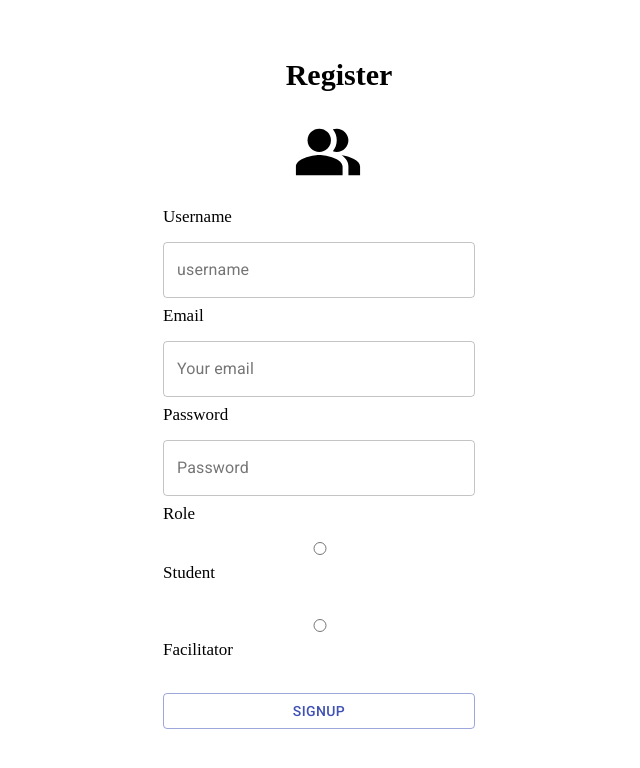
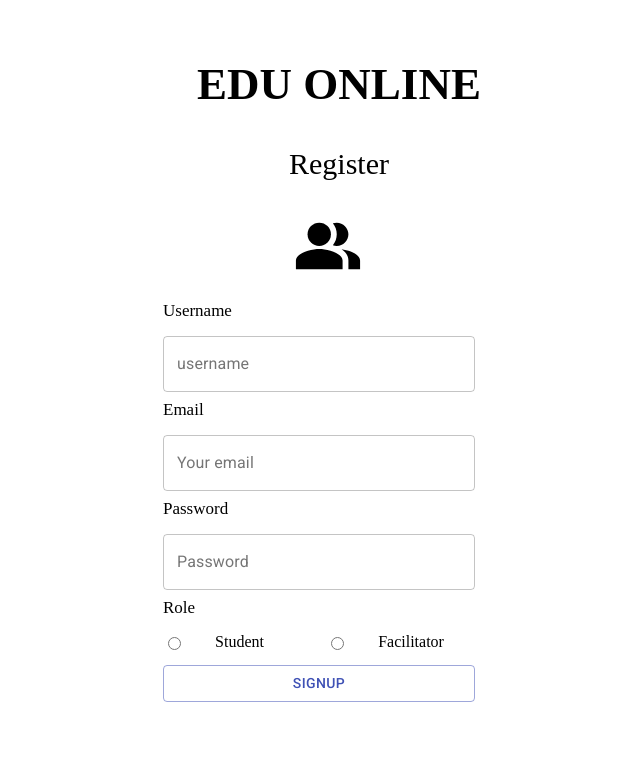
Before and after one commit to outboxafrica/Operators, a React (Create React App) app: page /register in a window 1280 px wide. Shown: the top 768 px of the page, without its empty margins (321-961 px from the left). Built offline with nearby package versions, Linux system fonts and the light colour scheme; no server answers.

Commit message:
Updated the sign in page

```diff
--- a/src/Pages/Register/Register.css
+++ b/src/Pages/Register/Register.css
@@ -34,3 +34,16 @@ form {
     margin: 8px 0 15px 0;
     font-size: 17px;
 }
+.radio {
+    display: flex;
+    justify-content: space-between;
+    align-items: center;
+    padding-bottom: 14px;
+
+}
+.signinregister {
+    padding-top: 8px;
+}
+.password {
+    padding-bottom: 10px;
+}
--- a/src/Pages/Register/Register.jsx
+++ b/src/Pages/Register/Register.jsx
@@ -71,14 +71,18 @@ export default function Login() {
         // history.push('/search')
     }
     if(user){
-    history.push('/profileHome')}
+    history.push('/signIn')}
 
 
 
     return (
         <Container maxWidth="sm">
             <div className="regis">
-            <h2 className="register">Register</h2>
+
+            <div className="register">
+                <h2>EDU ONLINE</h2>
+                <p>Register</p>
+            </div>
             <div className="reg-icon">
             <PeopleAltIcon className="icon" style={{ fontSize: 70 }} />
             </div>
@@ -99,15 +103,17 @@ export default function Login() {
             <label className="reg-title" >Role</label>
 
 
+            <div className="radio">
             <input type="radio"  value="Student" onClick={(e)=>setStudent(e.target.value)}/>
-            <label className="reg-title">Student</label><br/>
+            <label className="">Student</label><br/>
             <input type="radio" value="Student"  onClick={(e)=>setFacilitator(e.target.value)}/>
-            <label className="reg-title">Facilitator</label><br/>
+            <label className="">Facilitator</label><br/>
+            </div>
             {user? (
                 <Button type="submit" onClick={()=>auth.signOut()}>Logout</Button>
             ):(
 
-                <Button variant="outlined" color="primary"type="submit" onClick={signUp} href="#outlined-buttons" >SignUp</Button>
+                <Button variant="outlined" color="primary"type="submit" onClick={signUp}  >SignUp</Button>
 
             )}
 
--- a/src/Pages/Register/SighIn.jsx
+++ b/src/Pages/Register/SighIn.jsx
@@ -2,7 +2,10 @@ import React, {useEffect, useState} from "react";
 import { db, auth } from "../../Firebase/firebase";
 import {useHistory} from  "react-router-dom";
 import "./Register.css";
-import { Button, Input } from '@material-ui/core';
+import { Button } from '@material-ui/core';
+import TextField from '@material-ui/core/TextField';
+import Container from '@material-ui/core/Container';
+
 
 
 
@@ -47,22 +50,30 @@ export default function Login() {
 
 
     return (
+        <Container maxWidth="sm">
+            <div className="regis">
+            <div className="register">
+                <h2>EDU ONLINE</h2>
+                <p>Sign In</p>
+            </div>
         <form className="auth-form">
-            <h2>sign In</h2>
 
-            <label>Email</label>
-            <Input type="text" value={email} placeholder="Your email" onChange={(e)=>setEmail(e.target.value)} />
 
-            <label>Password</label>
-            <Input type="text" value={password} placeholder="Password" onChange={(e)=>setPassword(e.target.value)} />
+            <label className="reg-title">Email</label>
+            <TextField id="outlined-basic" label="Your email" type="email" value={email}  onChange={(e)=>setEmail(e.target.value)} variant="outlined" />
 
+            <label className="reg-title password">Password</label>
+            <TextField id="outlined-password-input" value={password} label="Password" type="password" onChange={(e)=>setPassword(e.target.value)} variant="outlined"/>
             {!user? (
-                 <Button type="submit" onClick={signIn}>Sign In</Button>
+
+                 <div className="signinbutton"><Button variant="outlined" color="primary"type="submit" onClick={signIn} href="#outlined-buttons" >Sign In</Button></div>
             ):(
                <p>{email}</p>
             )}
             {!openSignIn? <h5>you are signed in</h5>:<h5>you are Not signed in</h5>}
 
         </form>
+        </div>
+        </Container>
     )
 }
```
